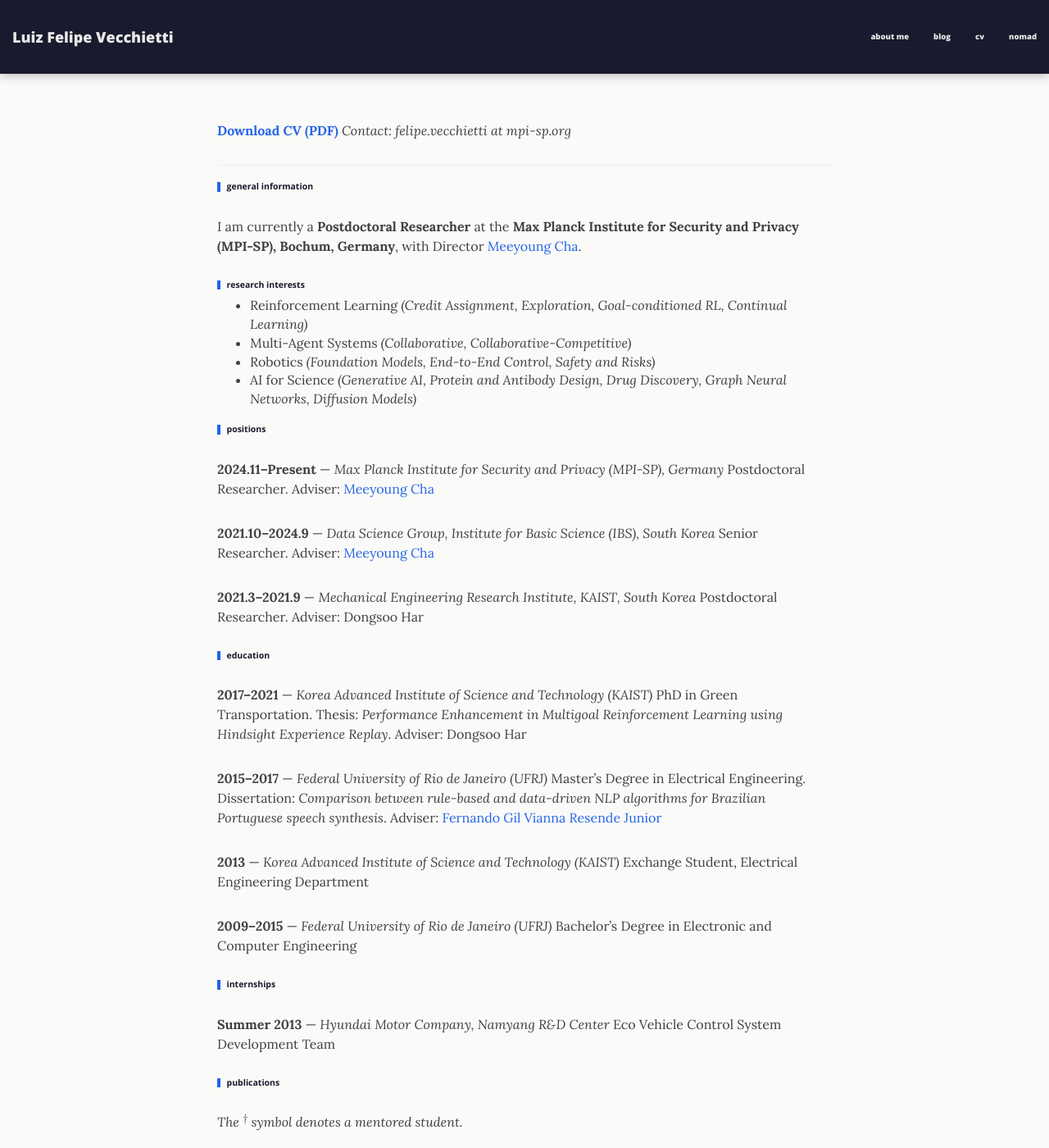
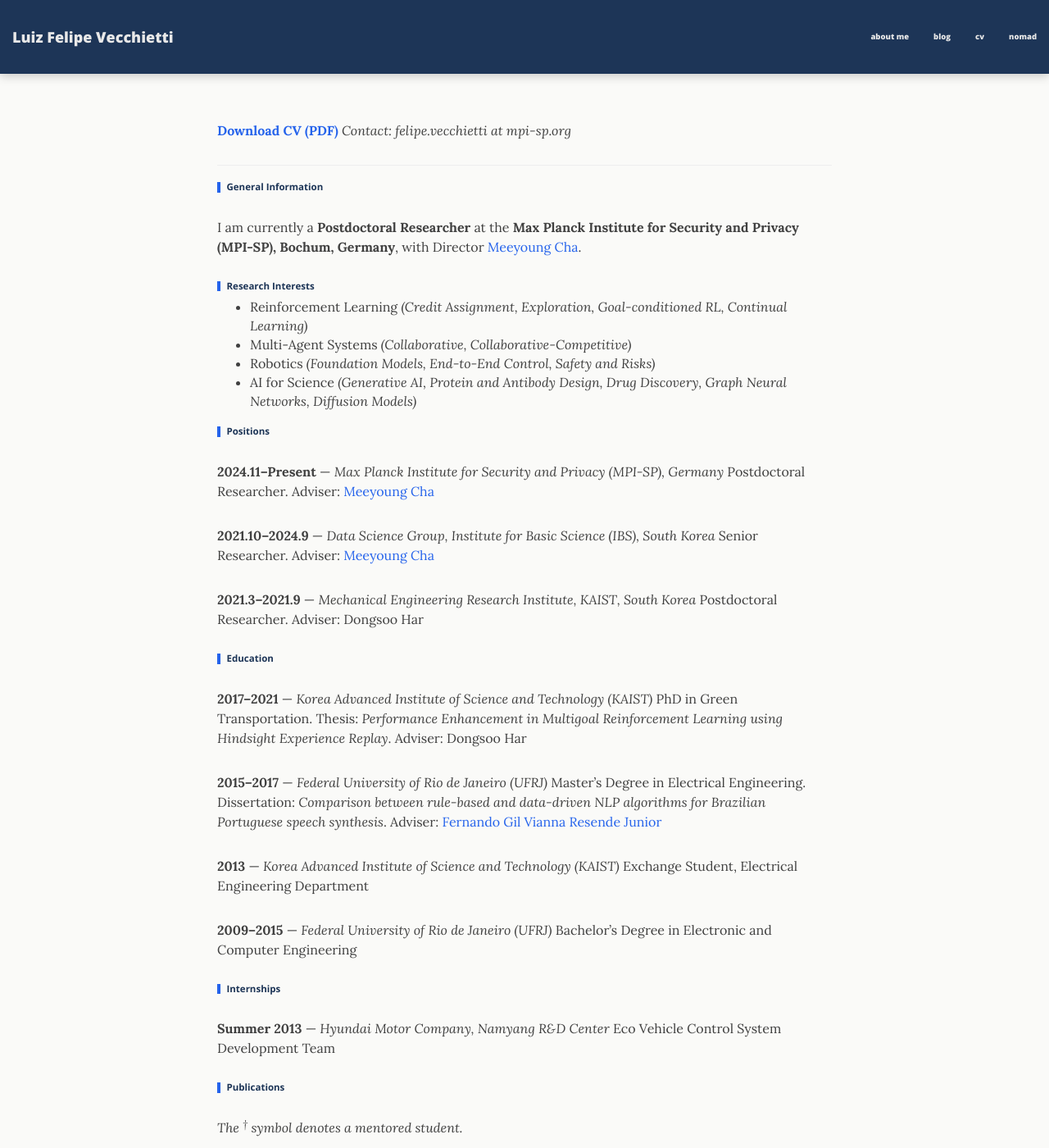
Before and after one commit to lfelipesv/lfelipesv.github.io, a Jekyll site: the page built from cv.md, in a window 1280 px wide and 1400 px high. Shown: the whole window at 82% size. Built offline with Jekyll 4.4.1, drawn with Linux system fonts in a browser that asks for light colours; nearby versions of some CDN libraries; some of the changed text lies outside the part shown.

Commit message:
design fixes: softer navy, bigger headings, paper buttons
- Soften navy #1A1A2E → #1D3557 (navbar, footer, heading text, header banner)
- Restore blog post title sizes (remove custom.css override, main.css values win)
- CV headings: Title Case, no lowercase, larger (1.15rem via .col-lg-8 h2)
- Fix h2 selector scope: use .col-lg-8 h2 with .post-preview reset so blog
  post titles never get the left-border treatment
- Bibliography font size 0.88rem → 0.93rem
- Add jekyll-scholar bib.html template: renders "paper" pill button per entry
  when url field is present in the .bib file
- bibliography_template: bib added to scholar config

Co-Authored-By: Claude Sonnet 4.6 <noreply@anthropic.com>

```diff
--- a/_config.yml
+++ b/_config.yml
@@ -40,13 +40,13 @@ avatar: "/img/site-image-2.png"
 
 # Personalize the colors in your website. Colour values can be any valid CSS colour
 
-navbar-col: "#1A1A2E"
+navbar-col: "#1D3557"
 navbar-text-col: "#E8E8E8"
-navbar-children-col: "#252545"
+navbar-children-col: "#253E6B"
 page-col: "#FAFAF8"
 link-col: "#2563EB"
 hover-col: "#1D4ED8"
-footer-col: "#1A1A2E"
+footer-col: "#1D3557"
 footer-text-col: "#C8C8D8"
 footer-link-col: "#93C5FD"
 
@@ -257,6 +257,7 @@ scholar:
   order: descending
   source: ./_bibliography
   bibliography: references.bib
+  bibliography_template: bib
 
 # Beautiful Jekyll / Dean Attali
 # 2fc73a3a967e97599c9763d05e564189
--- /dev/null
+++ b/_layouts/bib.html
@@ -0,0 +1,4 @@
+---
+---
+{{ reference }}
+{% if entry.url %}<a href="{{ entry.url }}" class="btn-paper" target="_blank" rel="noopener">paper</a>{% endif %}
--- a/css/custom.css
+++ b/css/custom.css
@@ -12,22 +12,22 @@ body {
 }
 
 /* -----------------------------------------------------------------------
-   NAVBAR  — override Beautiful Jekyll defaults (uppercase, small text)
+   NAVBAR
    ----------------------------------------------------------------------- */
 
 .navbar-custom {
   border-bottom: none;
-  box-shadow: 0 2px 12px rgba(0, 0, 0, 0.25);
+  box-shadow: 0 2px 12px rgba(0, 0, 0, 0.22);
 }
 
-/* Remove uppercase + letter-spacing from main.css lines 120-124 */
+/* Remove uppercase + letter-spacing from main.css */
 .navbar-custom .nav li a {
   text-transform: none;
   font-size: 0.95rem;
   letter-spacing: 0;
 }
 
-/* On dark navy bg the main.css hover-col (#1D4ED8) is invisible — override */
+/* On dark navy bg the main.css hover-col is too dark — override with light blue */
 .navbar-custom .navbar-brand:hover,
 .navbar-custom .navbar-brand:focus,
 .navbar-custom .nav li a:hover,
@@ -35,17 +35,17 @@ body {
   color: #93C5FD !important;
 }
 
-/* Hide the circular avatar in the navbar — shown as large sidebar photo instead */
+/* Hide the circular navbar avatar — shown as a full sidebar photo on the about page */
 .navbar-custom .avatar-container {
   display: none !important;
 }
 
 /* -----------------------------------------------------------------------
-   PAGE HEADER BANNER  (intro-header used by page.html layout)
+   PAGE HEADER BANNER
    ----------------------------------------------------------------------- */
 
 .intro-header.no-img {
-  background-color: #1A1A2E;
+  background-color: #1D3557;
   padding: 30px 0 25px;
   margin-bottom: 30px;
 }
@@ -69,37 +69,94 @@ body {
   border-color: rgba(147, 197, 253, 0.4);
 }
 
-/* Remove default top margin (clearance handled by .main-content padding) */
+/* Remove default top margin — clearance handled by .main-content padding */
 .intro-header {
   margin-top: 0;
 }
 
 /* -----------------------------------------------------------------------
-   CONTENT AREA — h2/h3 section headings
+   SECTION HEADINGS in content pages (CV, nomad, posts, etc.)
+   page.html wraps content in .col-lg-8; we style h2 there.
+   The .post-preview reset below ensures blog post titles are unaffected.
    ----------------------------------------------------------------------- */
 
-/* Left-border accent on all h2 inside the main content area */
-.container[role="main"] h2 {
-  font-size: 1.05rem;
+.col-lg-8 h2 {
+  font-size: 1.15rem;
   font-weight: 700;
-  text-transform: none;
-  color: #1A1A2E;
+  color: #1D3557;
   border-left: 4px solid #2563EB;
   padding-left: 0.75rem;
   margin-top: 2rem;
   margin-bottom: 0.8rem;
   letter-spacing: 0;
+  text-transform: none;
 }
 
-/* Post subtitle h2 in header should not get the left border */
+/* Reset: blog post preview titles must NOT get the left border */
+.post-preview h2 {
+  border-left: none;
+  padding-left: 0;
+  color: #404040;
+  font-size: inherit;
+  margin-top: 0;
+}
+
+/* h2 in the page header banner must not get the left border either */
 .intro-header h2 {
   border-left: none;
   padding-left: 0;
   color: inherit;
+  font-size: inherit;
 }
 
 /* -----------------------------------------------------------------------
-   FOOTER  — dark navy to match navbar (bookend effect)
+   PUBLICATIONS — jekyll-scholar renders <ol class="bibliography">
+   ----------------------------------------------------------------------- */
+
+.bibliography {
+  padding-left: 0;
+  margin-top: 0.5rem;
+}
+
+.bibliography li {
+  list-style: none;
+  padding: 0.6rem 0;
+  border-bottom: 1px solid #e8e8e8;
+  font-size: 0.93rem;
+  line-height: 1.6;
+}
+
+.bibliography li:last-child {
+  border-bottom: none;
+}
+
+/* "paper" button appended by _layouts/bib.html */
+.btn-paper {
+  display: inline-block;
+  padding: 2px 10px;
+  background-color: #2563EB;
+  color: #ffffff !important;
+  border-radius: 20px;
+  font-family: 'Open Sans', 'Helvetica Neue', Helvetica, Arial, sans-serif;
+  font-size: 0.72rem;
+  font-weight: 700;
+  text-decoration: none !important;
+  letter-spacing: 0.05em;
+  text-transform: lowercase;
+  margin-left: 7px;
+  vertical-align: middle;
+  transition: background-color 0.15s, transform 0.1s;
+}
+
+.btn-paper:hover {
+  background-color: #1D4ED8;
+  color: #ffffff !important;
+  text-decoration: none !important;
+  transform: translateY(-1px);
+}
+
+/* -----------------------------------------------------------------------
+   FOOTER
    ----------------------------------------------------------------------- */
 
 footer {
@@ -122,7 +179,7 @@ footer {
   flex: 0 0 230px;
   text-align: center;
   position: sticky;
-  top: 90px;  /* clears the fixed navbar */
+  top: 90px;
 }
 
 .about-photo {
@@ -138,7 +195,7 @@ footer {
   font-size: 1rem;
   font-weight: 800;
   margin: 0 0 0.3rem;
-  color: #1A1A2E;
+  color: #1D3557;
 }
 
 .about-position {
@@ -168,22 +225,21 @@ footer {
   text-decoration: none;
 }
 
-/* About main content column */
 .about-main {
   flex: 1;
   min-width: 0;
 }
 
 .about-main h2 {
-  font-size: 0.9rem;
+  font-size: 1rem;
   font-weight: 700;
-  text-transform: lowercase;
-  color: #1A1A2E;
+  color: #1D3557;
   border-left: 4px solid #2563EB;
   padding-left: 0.75rem;
   margin-top: 1.75rem;
   margin-bottom: 0.55rem;
-  letter-spacing: 0.03em;
+  letter-spacing: 0;
+  text-transform: none;
 }
 
 .about-main p {
@@ -213,8 +269,8 @@ footer {
 .news-list li {
   padding: 0.5rem 0;
   border-bottom: 1px solid #eee;
-  font-size: 0.88rem;
-  line-height: 1.55;
+  font-size: 0.9rem;
+  line-height: 1.58;
 }
 
 .news-list li:last-child {
@@ -228,19 +284,20 @@ footer {
   font-family: 'Open Sans', sans-serif;
 }
 
-/* Selected publications list (about page) */
+/* Selected publications (about page) */
 .pub-list {
+  counter-reset: pub-counter;
   list-style: none;
   padding: 0;
   margin: 0.5rem 0 0;
 }
 
 .pub-list li {
+  counter-increment: pub-counter;
   padding: 0.55rem 0;
   border-bottom: 1px solid #eee;
-  font-size: 0.88rem;
-  line-height: 1.58;
-  counter-increment: pub-counter;
+  font-size: 0.9rem;
+  line-height: 1.6;
 }
 
 .pub-list li::before {
@@ -250,15 +307,10 @@ footer {
   font-family: 'Open Sans', sans-serif;
 }
 
-.pub-list {
-  counter-reset: pub-counter;
-}
-
 .pub-list li:last-child {
   border-bottom: none;
 }
 
-/* Responsive: stack sidebar below on small screens */
 @media (max-width: 767px) {
   .about-grid {
     flex-direction: column;
@@ -274,42 +326,3 @@ footer {
     position: static;
   }
 }
-
-/* -----------------------------------------------------------------------
-   CV PAGE
-   ----------------------------------------------------------------------- */
-
-.cv-section {
-  margin-bottom: 1.5rem;
-}
-
-/* jekyll-scholar renders <ol class="bibliography"> */
-.bibliography {
-  padding-left: 0;
-}
-
-.bibliography li {
-  list-style: none;
-  padding: 0.5rem 0;
-  border-bottom: 1px solid #eee;
-  font-size: 0.88rem;
-  line-height: 1.58;
-}
-
-.bibliography li:last-child {
-  border-bottom: none;
-}
-
-/* -----------------------------------------------------------------------
-   BLOG PAGE
-   ----------------------------------------------------------------------- */
-
-.post-preview .post-title {
-  font-size: 1.5rem;
-}
-
-@media only screen and (min-width: 768px) {
-  .post-preview .post-title {
-    font-size: 1.8rem;
-  }
-}
--- a/cv.md
+++ b/cv.md
@@ -8,18 +8,18 @@ title: cv
 
 ---
 
-## general information
+## General Information
 
 I am currently a **Postdoctoral Researcher** at the **Max Planck Institute for Security and Privacy (MPI-SP), Bochum, Germany**, with Director [Meeyoung Cha](https://scholar.google.com/citations?user=iFlnVCoAAAAJ&hl=en).
 
-## research interests
+## Research Interests
 
 - Reinforcement Learning *(Credit Assignment, Exploration, Goal-conditioned RL, Continual Learning)*
 - Multi-Agent Systems *(Collaborative, Collaborative-Competitive)*
 - Robotics *(Foundation Models, End-to-End Control, Safety and Risks)*
 - AI for Science *(Generative AI, Protein and Antibody Design, Drug Discovery, Graph Neural Networks, Diffusion Models)*
 
-## positions
+## Positions
 
 **2024.11–Present** — *Max Planck Institute for Security and Privacy (MPI-SP), Germany*
 Postdoctoral Researcher. Adviser: [Meeyoung Cha](https://scholar.google.com/citations?user=iFlnVCoAAAAJ&hl=en)
@@ -30,7 +30,7 @@ Senior Researcher. Adviser: [Meeyoung Cha](https://scholar.google.com/citations?
 **2021.3–2021.9** — *Mechanical Engineering Research Institute, KAIST, South Korea*
 Postdoctoral Researcher. Adviser: Dongsoo Har
 
-## education
+## Education
 
 **2017–2021** — *Korea Advanced Institute of Science and Technology (KAIST)*
 PhD in Green Transportation. Thesis: *Performance Enhancement in Multigoal Reinforcement Learning using Hindsight Experience Replay*. Adviser: Dongsoo Har
@@ -44,28 +44,28 @@ Exchange Student, Electrical Engineering Department
 **2009–2015** — *Federal University of Rio de Janeiro (UFRJ)*
 Bachelor's Degree in Electronic and Computer Engineering
 
-## internships
+## Internships
 
 **Summer 2013** — *Hyundai Motor Company, Namyang R&D Center*
 Eco Vehicle Control System Development Team
 
-## publications
+## Publications
 
 *The <sup>†</sup> symbol denotes a mentored student.*
 
-### peer-reviewed journals
+### Peer-Reviewed Journals
 
 {% bibliography --query @article %}
 
-### peer-reviewed conferences
+### Peer-Reviewed Conferences
 
 {% bibliography --query @inproceedings %}
 
-### preprints
+### Preprints
 
 {% bibliography --query @misc %}
 
-## academic services
+## Academic Services
 
 **Reviewer — Journals:** IEEE Transactions on Cybernetics, IEEE Transactions on Games, IEEE Sensors, Frontiers in Robotics and AI
 
@@ -73,7 +73,7 @@ Eco Vehicle Control System Development Team
 
 **Reviewer — Workshops:** ICML LatinX 2021, ICLR Reincarnating RL 2023, NeurIPS MLSB 2023, ICML ML4LMS 2024, NeurIPS MLSB 2024, NeurIPS MLSB 2025
 
-## invited talks
+## Invited Talks
 
 {% for talk in site.data.talks %}
 **[{{ talk.key }}]** *{{ talk.title }}*
@@ -81,13 +81,13 @@ Eco Vehicle Control System Development Team
 
 {% endfor %}
 
-## mentored students
+## Mentored Students
 
 It is a great pleasure to work with very talented and hardworking students.
 
 I am very thankful for the support and trust given from my advisors throughout my career: Prof. Fernando Gil Vianna Resende Junior (MsC), Prof. Dongsoo Har (PhD), and currently Prof. Ho Min Kim and Prof. Meeyoung Cha.
 
-### current
+### Current
 
 **Bryan Nathanael Wijaya** (2023–present) — MsC Candidate, KAIST
 Topic: Antigen-conditioned Antibody Design. *Published a first-author paper in mAbs.*
@@ -95,7 +95,7 @@ Topic: Antigen-conditioned Antibody Design. *Published a first-author paper in m
 **Begench Hangeldiyev** (2022–present) — MsC Candidate, KAIST
 Topic: Antibody Sequence Design with Graph-Based Methods. *Published first paper on antibody design at KSC 2023.*
 
-### alumni
+### Alumni
 
 **Jiseon Kim** (2024–2025) — PhD Candidate, KAIST. Topic: Human-AI Alignment.
 *Presented a first-author paper at ACL Findings and the ICLR BiAlign Workshop 2025.*
```
